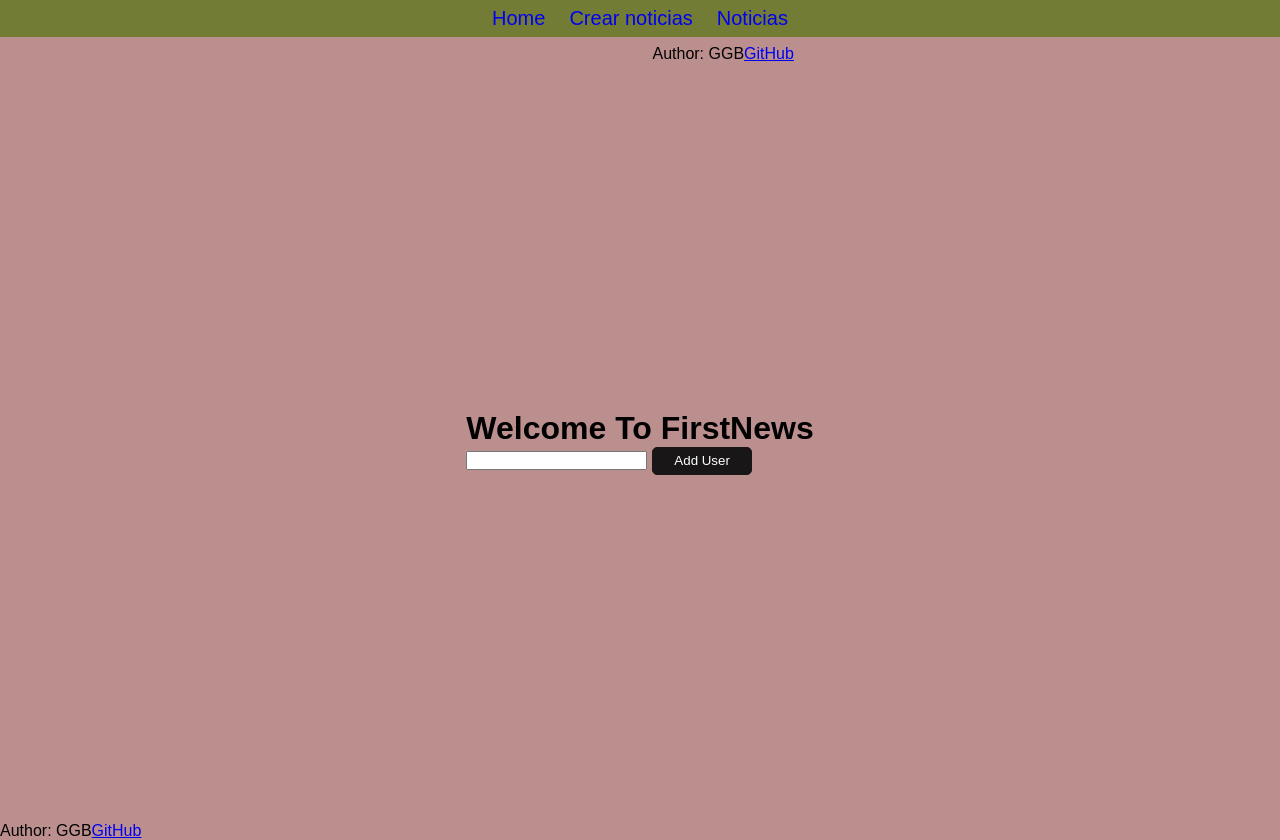
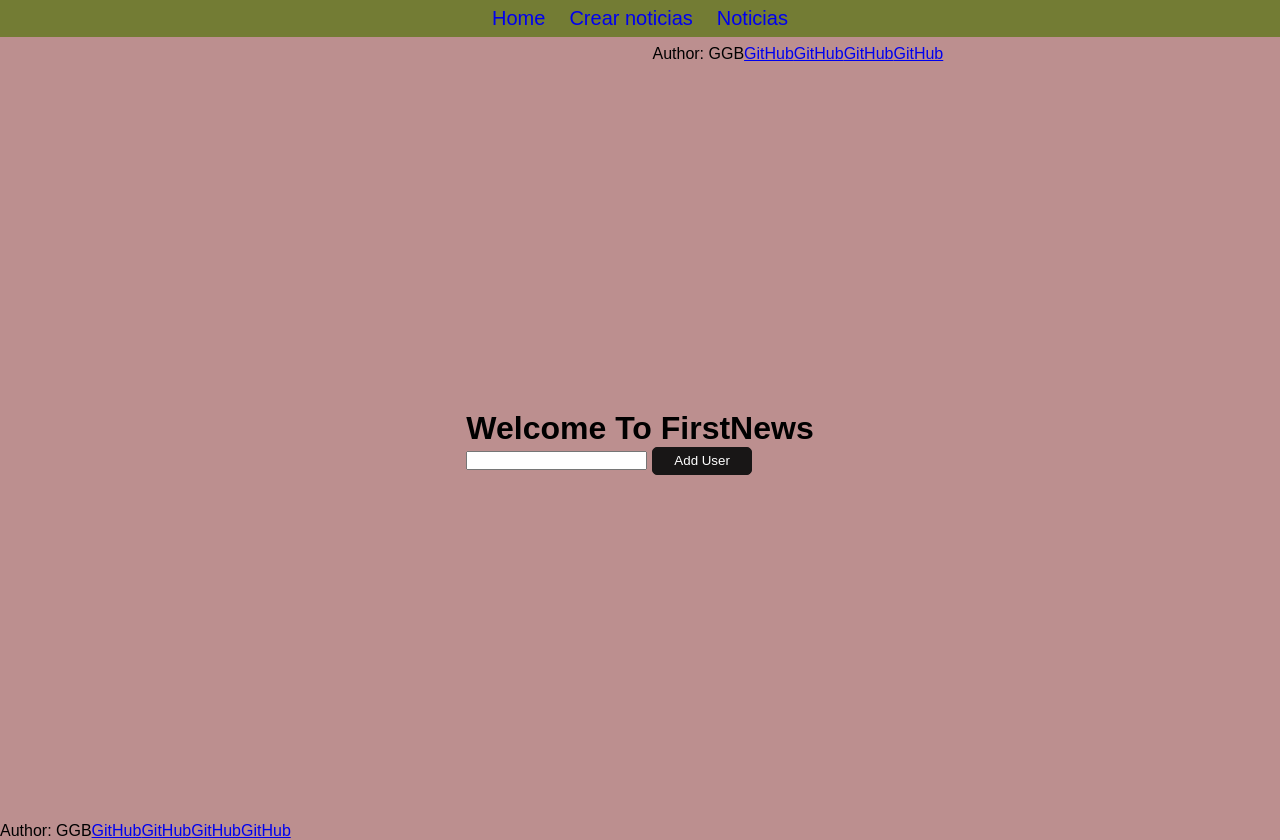
Before and after one commit to gurgen-baghdasaryan/NewsApp, a React (Create React App) app: page / in a window 1280 px wide. Built offline with nearby package versions, Linux system fonts and the light colour scheme; no server answers.

Commit message:
working on footer

```diff
--- a/src/components/Footer/Footer.jsx
+++ b/src/components/Footer/Footer.jsx
@@ -8,6 +8,9 @@ class Footer extends Component {
       <footer className="bg-dark text-center text-white">
         <p>Author: GGB
           <a href="https://github.com/gurgen-baghdasaryan">GitHub</a>
+          <a href="https://github.com/gurgen-baghdasaryan">GitHub</a>
+          <a href="https://github.com/gurgen-baghdasaryan">GitHub</a>
+          <a href="https://github.com/gurgen-baghdasaryan">GitHub</a>
         </p>
 
       </footer>
```
